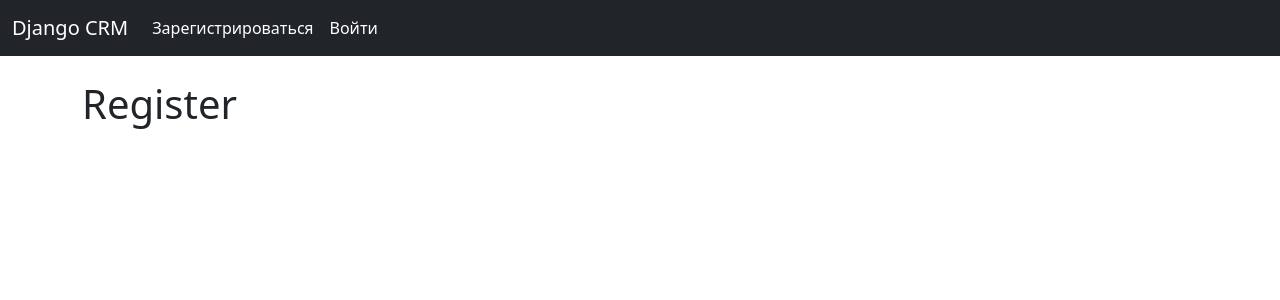
After one commit to SharlaiAA/crud, a Django app: template primitiv/templates/register.html in a window 1280 px wide. The commit adds this page. Shown: the top 300 px of the page. Run offline with Django 3.2, Linux system fonts and the light colour scheme; the template is opened without the code that fills it, so the values that code supplies are empty.

Commit message:
initial commit

```diff
--- a/primitiv/templates/navbar.html
+++ b/primitiv/templates/navbar.html
@@ -6,15 +6,19 @@
     </button>
     <div class="collapse navbar-collapse" id="navbarSupportedContent">
       <ul class="navbar-nav me-auto mb-2 mb-lg-0">
+        {% if user.is_authenticated %}
             <li class="nav-item">
-                {% if user.is_authenticated %}
                     <a class="nav-link active" aria-current="page" href="{%url "logout"%}">Выйти</a>
-                {% else %}
-                    <a class="nav-link active" aria-current="page" href="{%url "home"%}">Выйти</a>
-                {%endif%}
             </li>
-
+      {%else%}
+            <li class="nav-item">
+                    <a class="nav-link active" href="{%url "register"%}">Зарегистрироваться</a>
+            </li>
+            <li class="nav-item">
+                    <a class="nav-link active" href="{%url "home"%}">Войти</a>
+            </li>
       </ul>
+      {%endif%}
     </div>
   </div>
 </nav>
--- /dev/null
+++ b/primitiv/templates/register.html
@@ -0,0 +1,6 @@
+{%extends 'base.html'%}
+{%block content%}
+
+<h1> Register </h1>
+
+{% endblock %}
--- a/primitiv/urls.py
+++ b/primitiv/urls.py
@@ -7,4 +7,5 @@ urlpatterns = [
     path('', views.home, name = 'home'),
     path('login/', views.login_user, name = 'login'),
     path('logout/', views.logout_user, name = 'logout'),
+    path('register/', views.register_user, name = 'register'),
 ]
--- a/primitiv/views.py
+++ b/primitiv/views.py
@@ -32,3 +32,8 @@ def login_user(request):
 def logout_user(request):
     logout(request)
     messages.success(request, 'Вы вышли из аккаунта')
+    return redirect('home')
+
+
+def register_user(request):
+    return render(request, 'register.html')
```
Also changed, not shown: primitiv/forms.py (added, +34 -0 lines).
